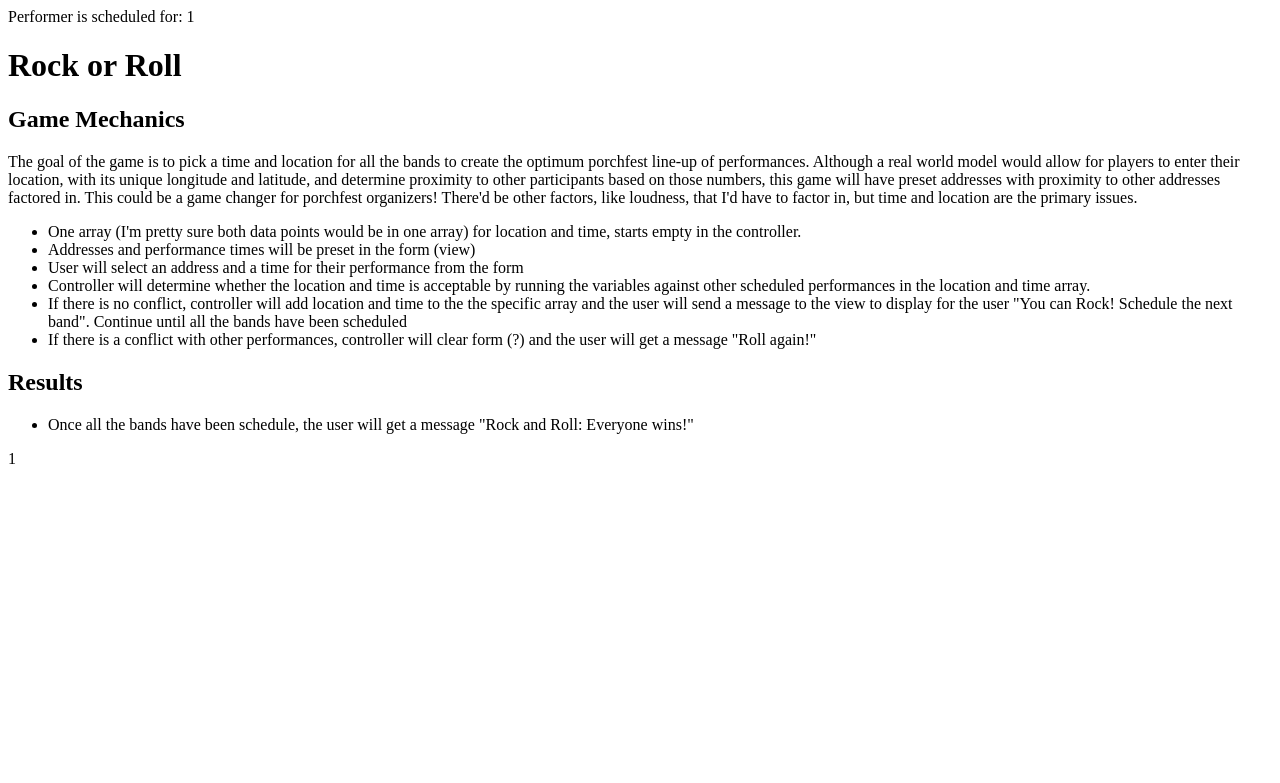
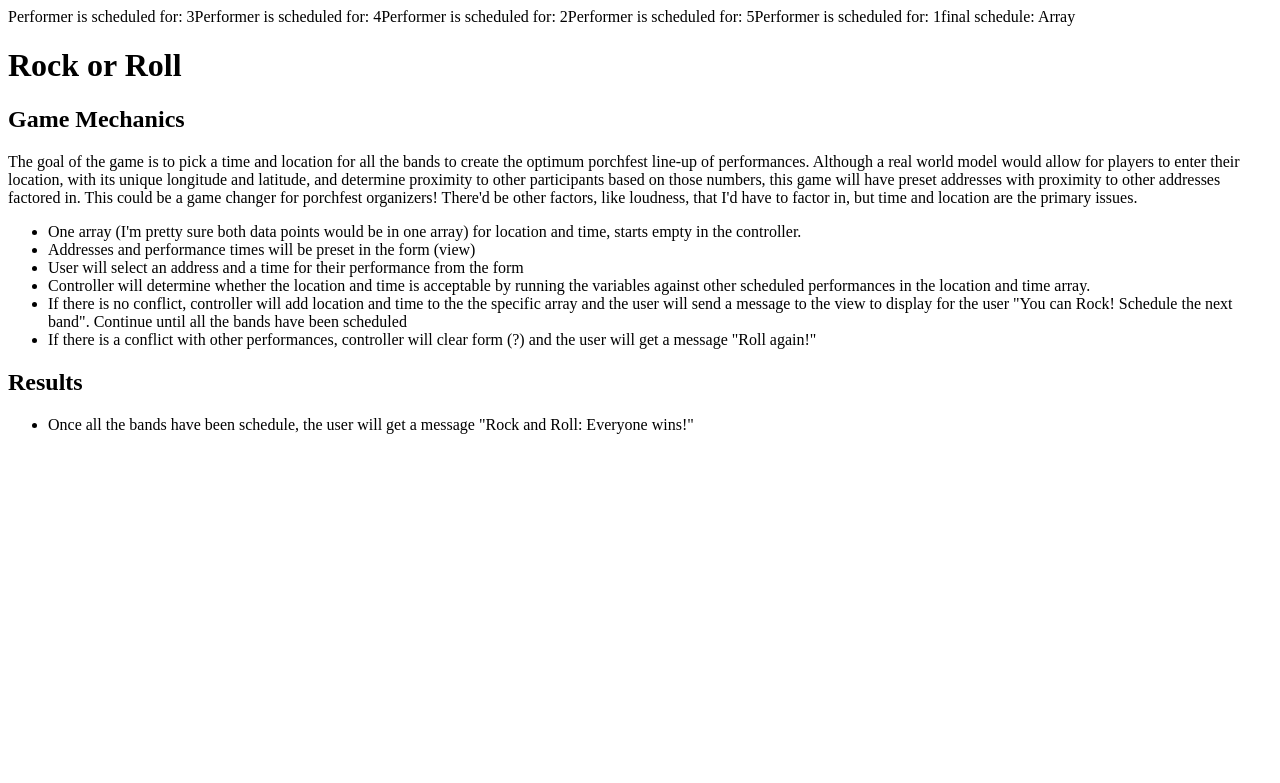
Before and after one commit to madagaluna/e2, a PHP site: page / in a window 1280 px wide. Shown: the top 783 px of the page. Run offline with PHP 8.4, Linux system fonts and the light colour scheme.

Commit message:
see notes for original game. Warning msg on this

```diff
--- a/p1/index.php
+++ b/p1/index.php
@@ -1,6 +1,7 @@
 <?php
 ## Game planning
-//+ itialize an array called schedule for two elements, a string and an integer (band names and times)
+
+///+ itialize an array called schedule for two elements, a string and an integer (band names and times)
 $schedule = 0;
 //+ Create an array of times to play with the times
 $times =[1,2,3,4,5];
@@ -9,11 +10,12 @@ $times =[1,2,3,4,5];
 shuffle($times);
 foreach ($times as $time) {
     $schedule = $time;
+
+//+ Let perfomrer know where they are scheduled
+ echo "Performer is scheduled for: ", $schedule;
 }
-//+ Let perfomrer know where they are scheduled
- echo "Performer is scheduled for: ", $schedule,
-
-//if ($performance != $schedule){
+ // final schedule
+ echo "final schedule: ", $times;
   //  $schedule = $performance;
 //}
 
```
